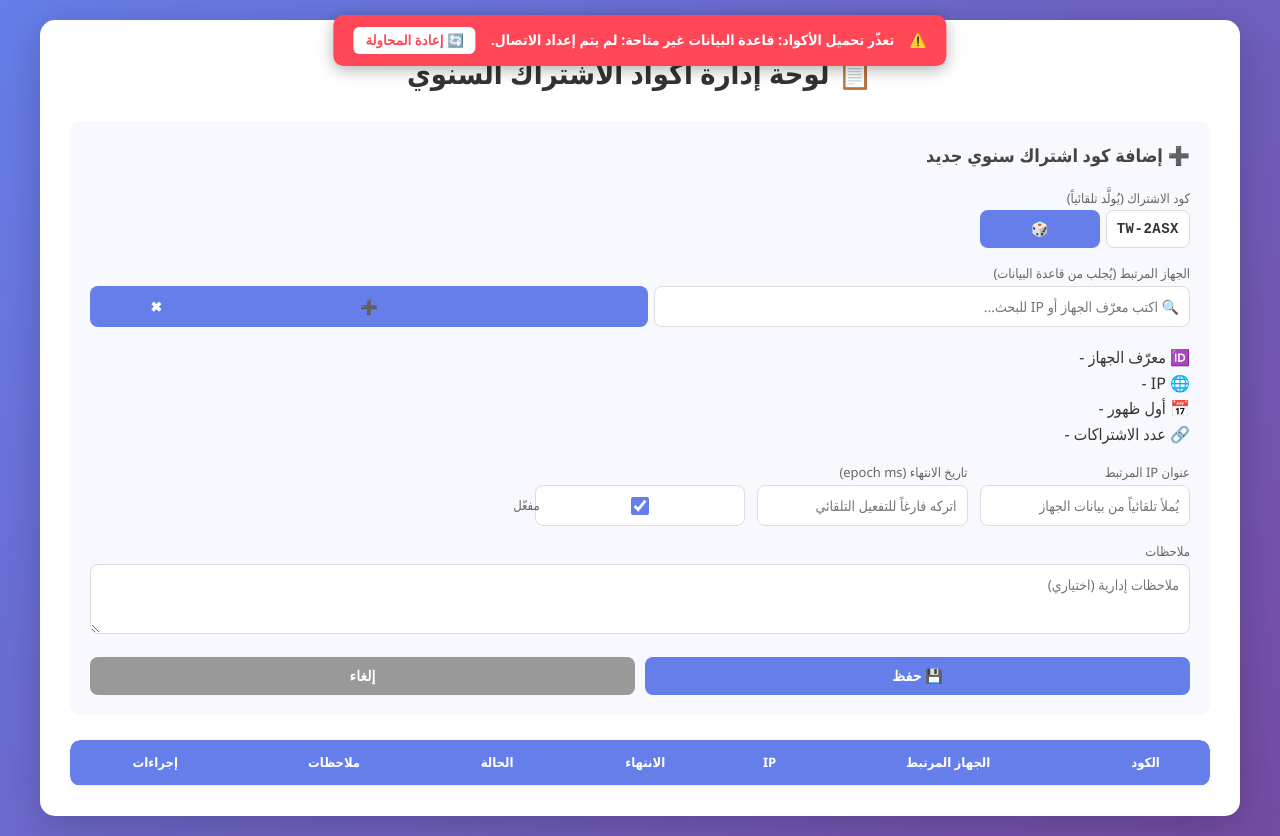
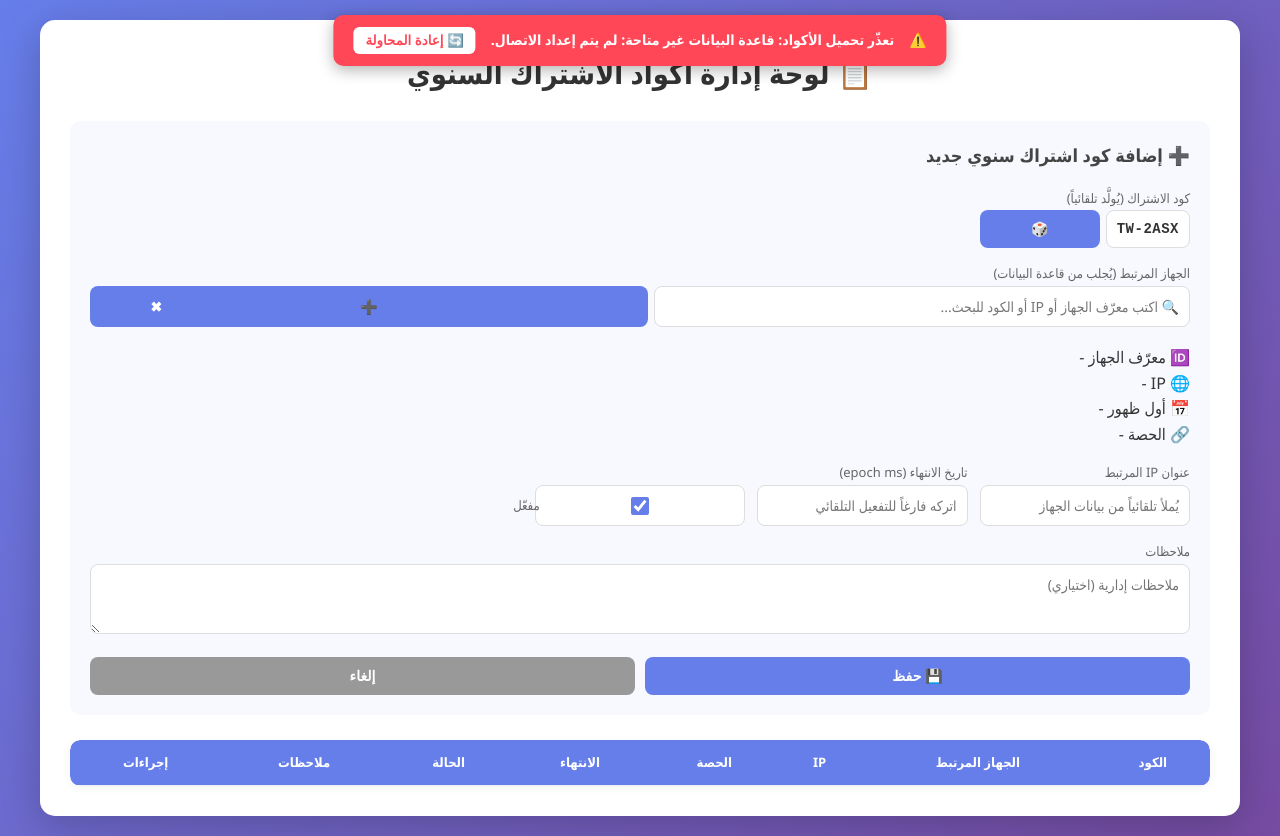
Before and after one commit to 6838gamal/Auto-Save-Contacts-CRM-Akram-Dashboard, a FastAPI app: page / in a window 1280 px wide. Run offline with FastAPI, Linux system fonts and the light colour scheme; lists and menus that the app fills with data are empty.

Commit message:
Update index.html

```diff
--- a/templates/index.html
+++ b/templates/index.html
@@ -44,7 +44,7 @@
                     <div class="user-picker-box">
                         <input type="hidden" id="bound_user_id">
                         <input type="text" id="user-search"
-                               placeholder="🔍 اكتب معرّف الجهاز أو IP للبحث..."
+                               placeholder="🔍 اكتب معرّف الجهاز أو IP أو الكود للبحث..."
                                autocomplete="off">
                         <button type="button" class="user-add" onclick="addManualDevice()" title="إضافة جهاز يدوياً">➕</button>
                         <button type="button" class="user-clear" onclick="clearUser()" title="إزالة الربط">✖</button>
@@ -68,8 +68,8 @@
                         <span class="detail-value" id="detail-created">-</span>
                     </div>
                     <div class="detail-item">
-                        <span class="detail-label">🔗 عدد الاشتراكات</span>
-                        <span class="detail-value" id="detail-count">-</span>
+                        <span class="detail-label">🔗 الحصة</span>
+                        <span class="detail-value" id="detail-quota">-</span>
                     </div>
                 </div>
 
@@ -110,6 +110,7 @@
                         <th>الكود</th>
                         <th>الجهاز المرتبط</th>
                         <th>IP</th>
+                        <th>الحصة</th>
                         <th>الانتهاء</th>
                         <th>الحالة</th>
                         <th>ملاحظات</th>
@@ -126,14 +127,14 @@
 
     <script>
         const API = "/api/subscriptions";
-        const USERS_API = "/api/users";   // الأجهزة من جدول الاشتراكات
+        const USERS_API = "/api/users";   // كل الصفوف من subscription_codes
         let retryTimer = null;
 
         /* ===== ثوابت الاشتراك السنوي ===== */
         const FIXED_PLAN_LABEL = "اشتراك سنوي";
         const FIXED_DURATION_MINUTES = 525600; // سنة واحدة
 
-        /* ===== كاش الأجهزة ===== */
+        /* ===== كاش الأجهزة/الصفوف ===== */
         let allUsers = [];
         let selectedUser = null;
 
@@ -225,15 +226,20 @@
                 .replace(/"/g, "&quot;").replace(/'/g, "&#39;");
         }
 
-        /* ===== الأجهزة ===== */
+        /* ===== استخراج معرف/اسم/IP من صف subscription_codes ===== */
         function userId(u) {
-            return u.user_id ?? u.id ?? u.telegram_id ?? "";
+            return u.bound_user_id ?? u.user_id ?? u.code ?? "";
         }
         function userName(u) {
-            return u.name ?? u.username ?? u.full_name ?? u.first_name ?? userId(u);
+            return u.bound_user_id ?? u.name ?? u.code ?? "";
         }
         function userIp(u) {
-            return u.ip ?? u.last_ip ?? u.bound_ip ?? "";
+            return u.bound_ip ?? u.ip ?? "";
+        }
+        function userQuota(u) {
+            const used = u.used_contacts ?? 0;
+            const max = u.max_contacts;
+            return max != null ? `${used} / ${max}` : `${used} / ∞`;
         }
 
         async function loadUsers() {
@@ -241,7 +247,6 @@
                 const res = await fetch(USERS_API);
                 if (!res.ok) throw new Error(`HTTP ${res.status}`);
                 allUsers = await res.json();
-                // إن كان هناك جهاز محدد سابقاً (وضع التعديل) اعرضه
                 if (document.getElementById("bound_user_id").value) {
                     const id = document.getElementById("bound_user_id").value;
                     const u = allUsers.find(x => String(userId(x)) === String(id));
@@ -260,10 +265,10 @@
             let list = allUsers;
             if (q) {
                 list = allUsers.filter(u => {
-                    const name = String(userName(u)).toLowerCase();
                     const id = String(userId(u)).toLowerCase();
                     const ip = String(userIp(u)).toLowerCase();
-                    return name.includes(q) || id.includes(q) || ip.includes(q);
+                    const code = String(u.code ?? "").toLowerCase();
+                    return id.includes(q) || ip.includes(q) || code.includes(q);
                 });
             }
             const shown = list.slice(0, 50);
@@ -271,12 +276,13 @@
                 dd.innerHTML = `<div class="user-empty">لا توجد نتائج مطابقة — استخدم ➕ لإضافة جهاز يدوياً</div>`;
             } else {
                 dd.innerHTML = shown.map(u => {
+                    const id = userId(u);
                     const ip = userIp(u);
                     const ipHtml = ip ? `<span class="user-ip">🌐 ${escapeHtml(String(ip))}</span>` : "";
                     return `
                     <div class="user-item" onclick='selectUser(${JSON.stringify(u).replace(/'/g, "&#39;")})'>
                         <div class="user-info">
-                            <span class="user-name mono">${escapeHtml(String(userName(u)))}</span>
+                            <span class="user-name mono">${escapeHtml(String(id))}</span>
                         </div>
                         ${ipHtml}
                     </div>`;
@@ -296,7 +302,7 @@
                 document.getElementById("user-search").value = userName(u);
             }
 
-            // ✅ ملء IP تلقائياً من بيانات الجهاز
+            // ✅ ملء IP تلقائياً
             const ip = userIp(u);
             document.getElementById("bound_ip").value = ip || "";
 
@@ -314,7 +320,7 @@
             document.getElementById("detail-id").textContent = userId(u) || "-";
             document.getElementById("detail-ip").textContent = userIp(u) || "—";
             document.getElementById("detail-created").textContent = fmtDateStr(u.created_at);
-            document.getElementById("detail-count").textContent = u.subscription_count ?? "-";
+            document.getElementById("detail-quota").textContent = userQuota(u);
             card.classList.remove("hidden");
         }
 
@@ -335,12 +341,12 @@
 
         /* ===== إضافة جهاز يدوياً ===== */
         function addManualDevice() {
-            const id = prompt("أدخل معرّف الجهاز (user_id):");
+            const id = prompt("أدخل معرّف الجهاز (bound_user_id):");
             if (!id || !id.trim()) return;
             const trimmed = id.trim();
             let u = allUsers.find(x => String(userId(x)) === trimmed);
             if (!u) {
-                u = { user_id: trimmed, name: trimmed, ip: null, subscription_count: 0 };
+                u = { bound_user_id: trimmed, bound_ip: null, used_contacts: 0, max_contacts: null };
                 allUsers.push(u);
             }
             selectUser(u);
@@ -373,21 +379,20 @@
         function renderTable(data) {
             const tbody = document.getElementById("subs-table");
             if (!data.length) {
-                tbody.innerHTML = `<tr><td colspan="7" style="text-align:center;padding:24px;">لا توجد أكواد بعد</td></tr>`;
+                tbody.innerHTML = `<tr><td colspan="8" style="text-align:center;padding:24px;">لا توجد أكواد بعد</td></tr>`;
                 return;
             }
             tbody.innerHTML = data.map(s => {
-                const userObj = allUsers.find(u => String(userId(u)) === String(s.bound_user_id));
-                const deviceDisplay = s.bound_user_id
-                    ? (userObj ? String(userName(userObj)) : s.bound_user_id)
-                    : "-";
-                const ipDisplay = s.bound_ip || (userObj ? userIp(userObj) : "") || "-";
+                const deviceDisplay = s.bound_user_id || "-";
+                const ipDisplay = s.bound_ip || "-";
+                const quota = userQuota(s);
 
                 return `
                 <tr>
                     <td data-label="الكود" class="code-cell">${escapeHtml(s.code)}</td>
-                    <td data-label="الجهاز المرتبط" class="mono">${escapeHtml(deviceDisplay)}</td>
+                    <td data-label="الجهاز المرتبط" class="mono">${escapeHtml(String(deviceDisplay))}</td>
                     <td data-label="IP" class="mono">${escapeHtml(String(ipDisplay))}</td>
+                    <td data-label="الحصة">${quota}</td>
                     <td data-label="الانتهاء">${s.is_lifetime ? "∞" : fmtEpoch(s.expires_at)}</td>
                     <td data-label="الحالة">${statusBadge(s)}</td>
                     <td data-label="ملاحظات">${escapeHtml(s.notes || "-")}</td>
@@ -485,6 +490,8 @@
                     const hint = document.getElementById("user-selected-hint");
                     hint.textContent = `⚠️ جهاز غير موجود في القائمة (ID: ${s.bound_user_id})`;
                     hint.style.color = "var(--warning)";
+                    // نعرض بطاقة تفاصيل من بيانات الصف نفسه
+                    showUserDetails(s);
                 }
             } else {
                 clearUser();
```
